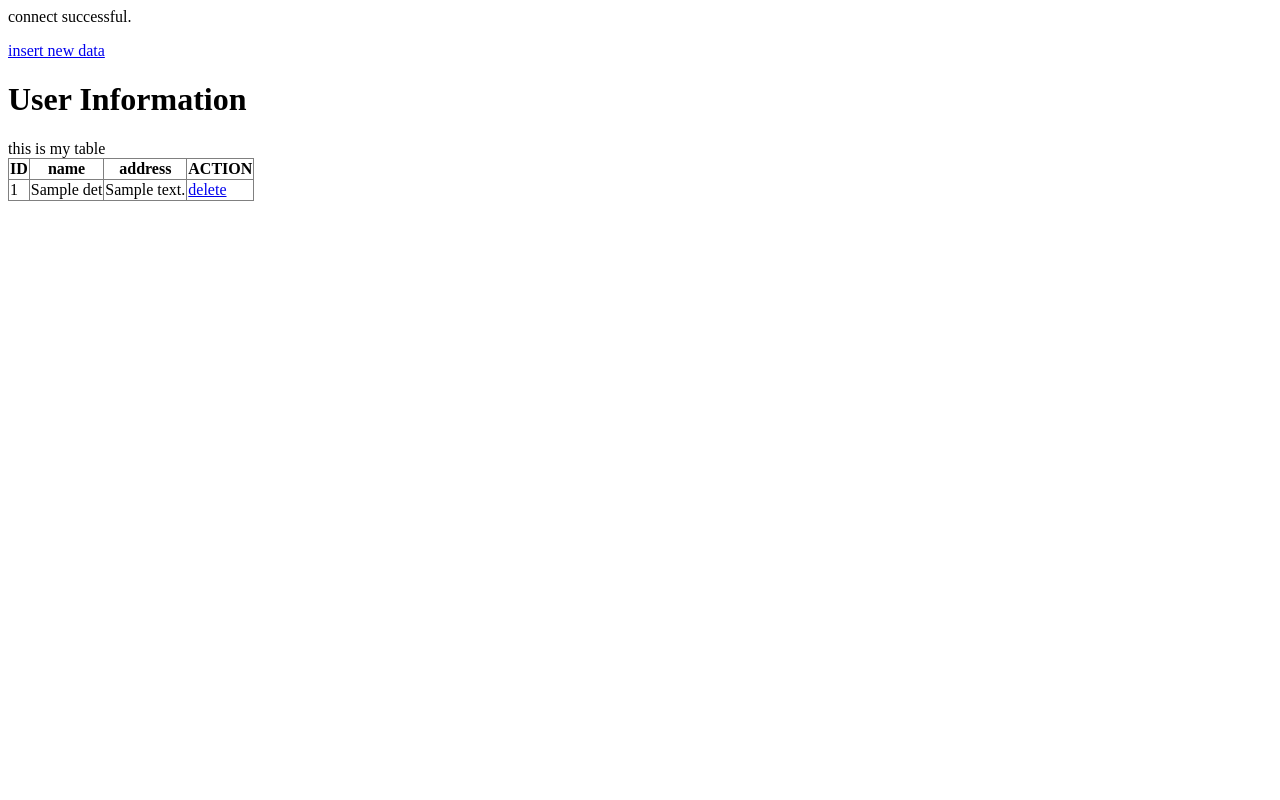
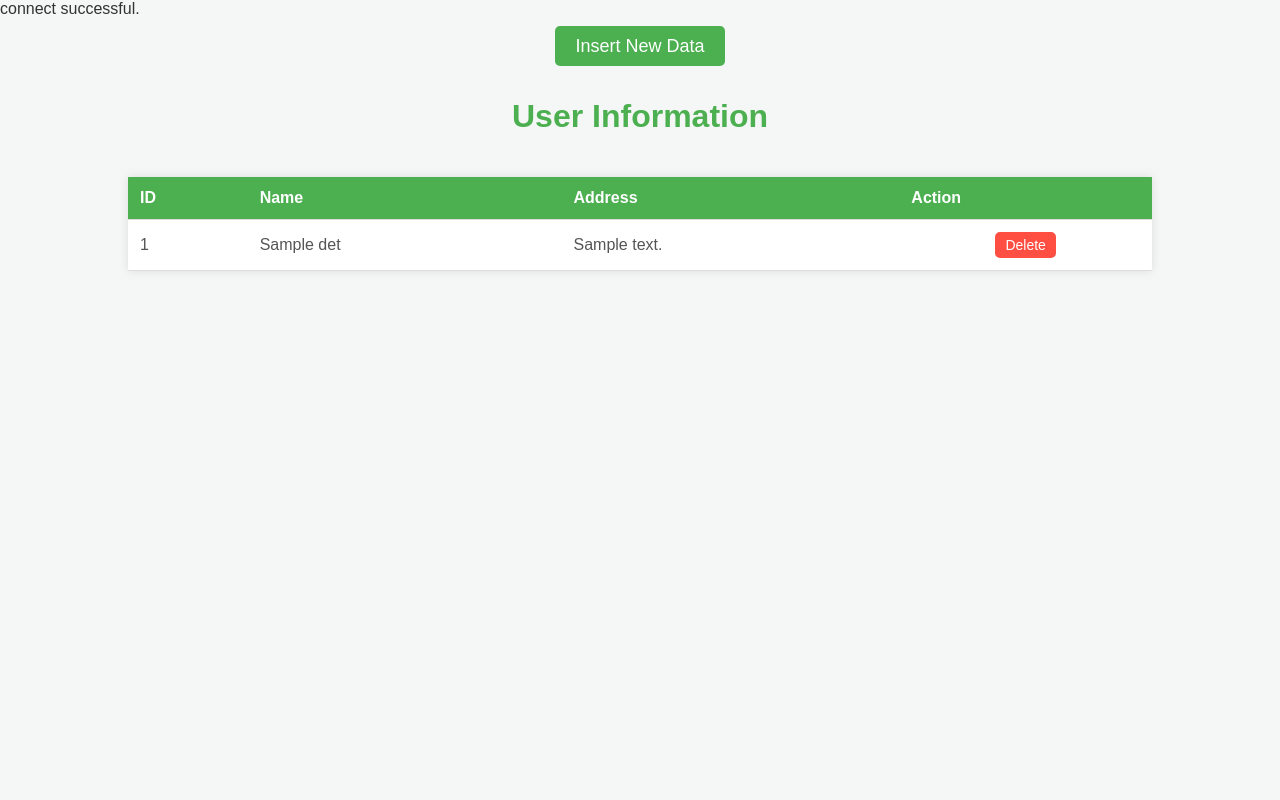
Before and after one commit to shawon719/mysql, a PHP site: page /dataview.php in a window 1280 px wide. Run offline with PHP 8.4, Linux system fonts and the light colour scheme; tables that the repository leaves empty or names only in its code hold one stand-in row (values such as "Sample post").

Commit message:
style add new

```diff
--- a/60insertandupdate/insert/dataview.php
+++ b/60insertandupdate/insert/dataview.php
@@ -1,57 +1,134 @@
 <?php
     include("dbconnect.php");
     if(isset($_GET['deleteid'])){
-        $delete_id=$_GET['deleteid'];
+        $delete_id = $_GET['deleteid'];
 
-        $sql="DELETE FROM client_det WHERE id = $delete_id";
-        if(mysqli_query($conn,$sql)==TRUE){
+        $sql = "DELETE FROM client_det WHERE id = $delete_id";
+        if(mysqli_query($conn, $sql) == TRUE){
             header("location:dataview.php");
         }
     }
 ?>
+
 <!DOCTYPE html>
 <html lang="en">
 <head>
     <meta charset="UTF-8">
     <meta name="viewport" content="width=device-width, initial-scale=1.0">
-    <title>data view</title>
+    <title>Data View</title>
+    <style>
+        /* General Styling */
+        body {
+            font-family: 'Arial', sans-serif;
+            background-color: #f4f7f6;
+            color: #333;
+            margin: 0;
+            padding: 0;
+        }
+
+        h1 {
+            text-align: center;
+            color: #4CAF50;
+            padding: 20px 0;
+        }
+
+        p {
+            text-align: center;
+            font-size: 18px;
+        }
+
+        a {
+            text-decoration: none;
+            color: #fff;
+            background-color: #4CAF50;
+            padding: 10px 20px;
+            border-radius: 5px;
+            transition: background-color 0.3s ease;
+        }
+
+        a:hover {
+            background-color: #45a049;
+        }
+
+        /* Table Styling */
+        table {
+            width: 80%;
+            margin: 20px auto;
+            border-collapse: collapse;
+            background-color: #fff;
+            box-shadow: 0 0 10px rgba(0, 0, 0, 0.1);
+        }
+
+        th, td {
+            padding: 12px;
+            text-align: left;
+            border-bottom: 1px solid #ddd;
+        }
+
+        th {
+            background-color: #4CAF50;
+            color: white;
+        }
+
+        td {
+            color: #555;
+        }
+
+        tr:hover {
+            background-color: #f1f1f1;
+        }
+
+        .action-links {
+            display: flex;
+            justify-content: space-evenly;
+        }
+
+        .action-links a {
+            background-color: #ff4e42;
+            padding: 5px 10px;
+            border-radius: 5px;
+            color: white;
+            font-size: 14px;
+            transition: background-color 0.3s ease;
+        }
+
+        .action-links a:hover {
+            background-color: #ff2a1e;
+        }
+    </style>
 </head>
 <body>
     <p>
-        <a href="insertdb.php">insert new data</a>
+        <a href="insertdb.php">Insert New Data</a>
     </p>
     <h1>User Information</h1>
 
     <?php
-        $sql="SELECT * FROM client_det";
-        $query=mysqli_query($conn,$sql);
-        echo "this is my table";
-        echo "<table border='1' style='border-collapse:collapse;'>
+        $sql = "SELECT * FROM client_det";
+        $query = mysqli_query($conn, $sql);
+
+        echo "<table>
                 <tr>
                     <th>ID</th>
-                    <th>name</th>
-                    <th>address</th>
-                    <th>ACTION</th>
+                    <th>Name</th>
+                    <th>Address</th>
+                    <th>Action</th>
                 </tr>";
-                while($data=mysqli_fetch_assoc($query)){
-                    $id=$data['id'];
-                    $name=$data['name'];
-                    //$age=$data['age'];
-                    //$email=$data['email'];
-                    $add=$data['address'];
+
+        while($data = mysqli_fetch_assoc($query)){
+            $id = $data['id'];
+            $name = $data['name'];
+            $add = $data['address'];
             echo "<tr>
                     <td>$id</td>
                     <td>$name</td>
                     <td>$add</td>
-                                <td>
-                                    <span>
-                                            <a href='dataview.php?deleteid=$id' >delete</a>
-                                    </span>
-
+                    <td class='action-links'>
+                        <a href='dataview.php?deleteid=$id'>Delete</a>
                     </td>
                 </tr>";
         }
-        //</table>";
+        echo "</table>";
     ?>
 </body>
 </html>
```
Lines whose indentation alone changed are shown as unchanged.
